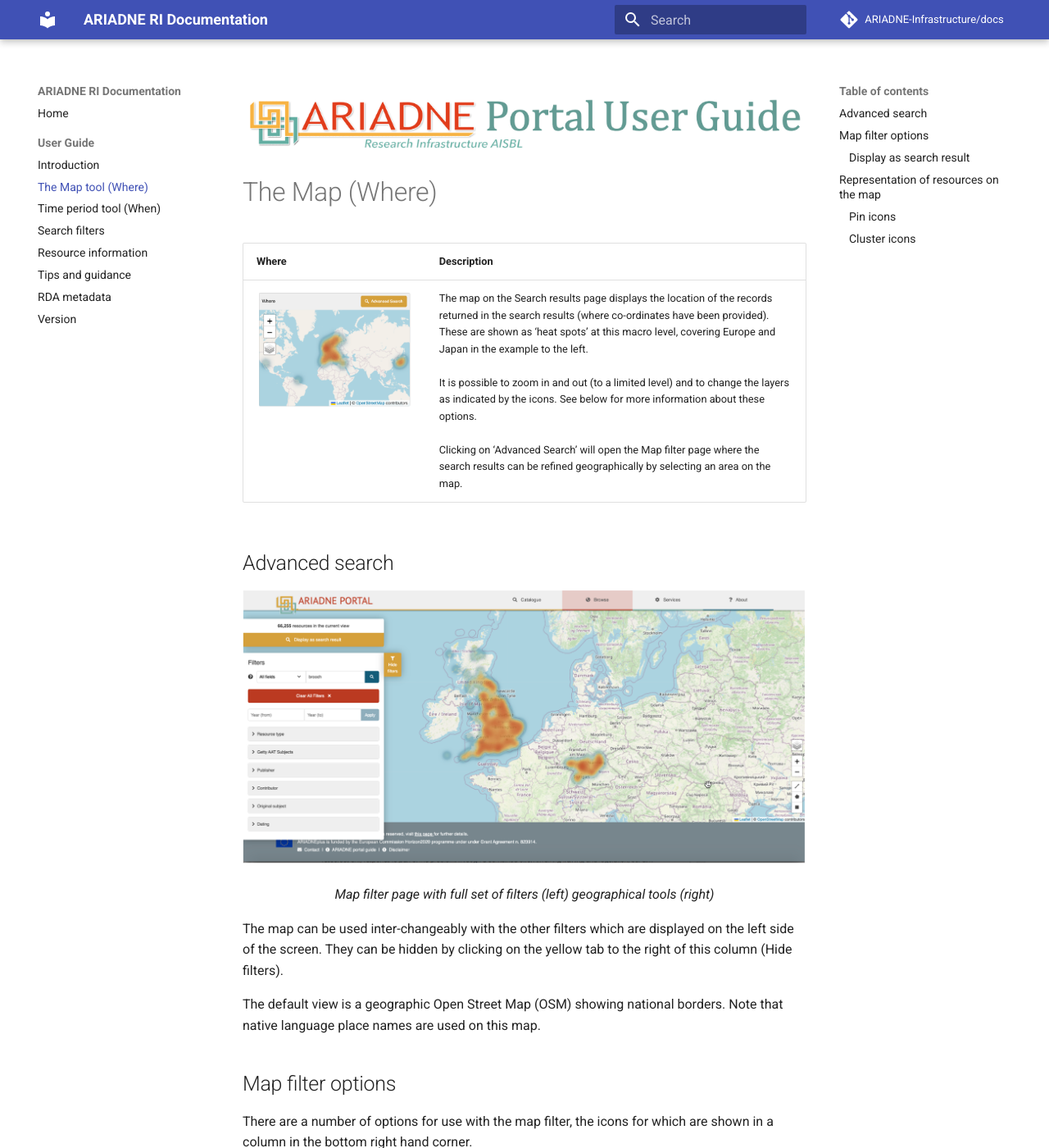
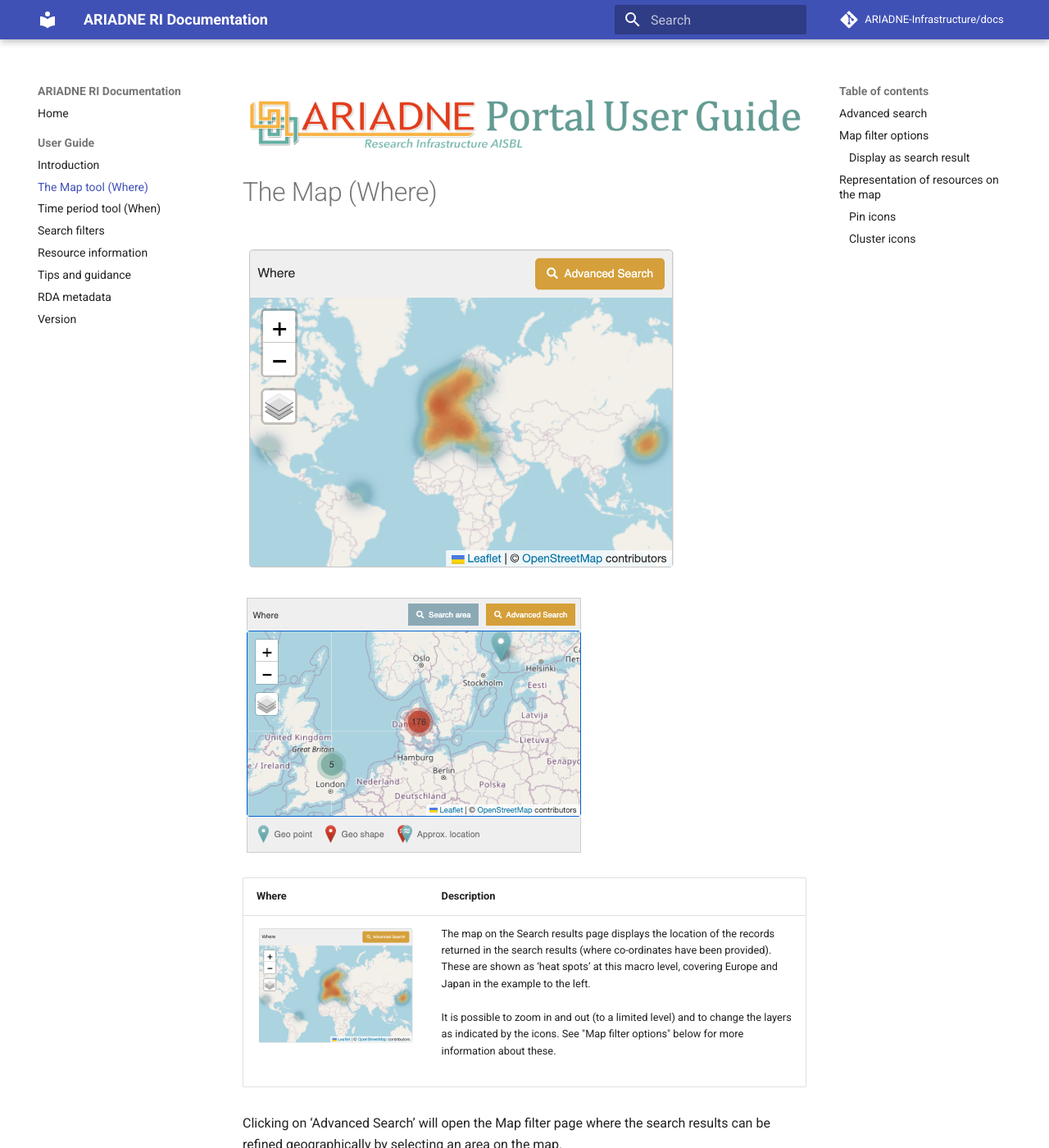
Before and after one commit to uoy-ads/hsds-data-catalogue-docs, an MkDocs documentation site: the page built from docs/Portal_User_Guide/Section-2_Map_Where.md, in a window 1280 px wide and 1400 px high. Shown: the whole window at 82% size. Built offline with MkDocs 1.6.1 and Material for MkDocs 9.7.7, drawn with Linux system fonts in a browser that asks for light colours; comment, search, counter and statistics services are not loaded.

Commit message:
Update Section-2_Map_Where.md

```diff
--- a/docs/Portal_User_Guide/Section-2_Map_Where.md
+++ b/docs/Portal_User_Guide/Section-2_Map_Where.md
@@ -1,13 +1,19 @@
 ---
 description: Section two of the ARIADNE Portal Guide on how to use the Catalogue - the map tool.
 ---
-![Header iamge](../assets/ARIADNE_Portal_Guide_banner.png){ width="850" }
+![Header image](../assets/ARIADNE_Portal_Guide_banner.png){ width="850" }
 
 # The Map (Where)
 
+![Map of search results displayed as heat spots](../assets/04-Map.png)
+
+![Map of search results displayed as heat spots](../assets/55-Map_search_area.png)
+
 | Where | Description |
 | ----------- | ----------- |
-| ![Map of search results displayed as heat spots](../assets/04-Map.png) | The map on the Search results page displays the location of the records returned in the search results (where co-ordinates have been provided). These are shown as ‘heat spots’ at this macro level, covering Europe and Japan in the example to the left. <Br><Br>It is possible to zoom in and out (to a limited level) and to change the layers as indicated by the icons. See below for more information about these options.<Br><Br>Clicking on ‘Advanced Search’ will open the Map filter page where the search results can be refined geographically by selecting an area on the map. |
+| ![Map of search results displayed as heat spots](../assets/04-Map.png) | The map on the Search results page displays the location of the records returned in the search results (where co-ordinates have been provided). These are shown as ‘heat spots’ at this macro level, covering Europe and Japan in the example to the left. <Br><Br>It is possible to zoom in and out (to a limited level) and to change the layers as indicated by the icons. See "Map filter options" below for more information about these.<Br><Br> |
+
+Clicking on ‘Advanced Search’ will open the Map filter page where the search results can be refined geographically by selecting an area on the map.
 
 ## Advanced search
 
```
